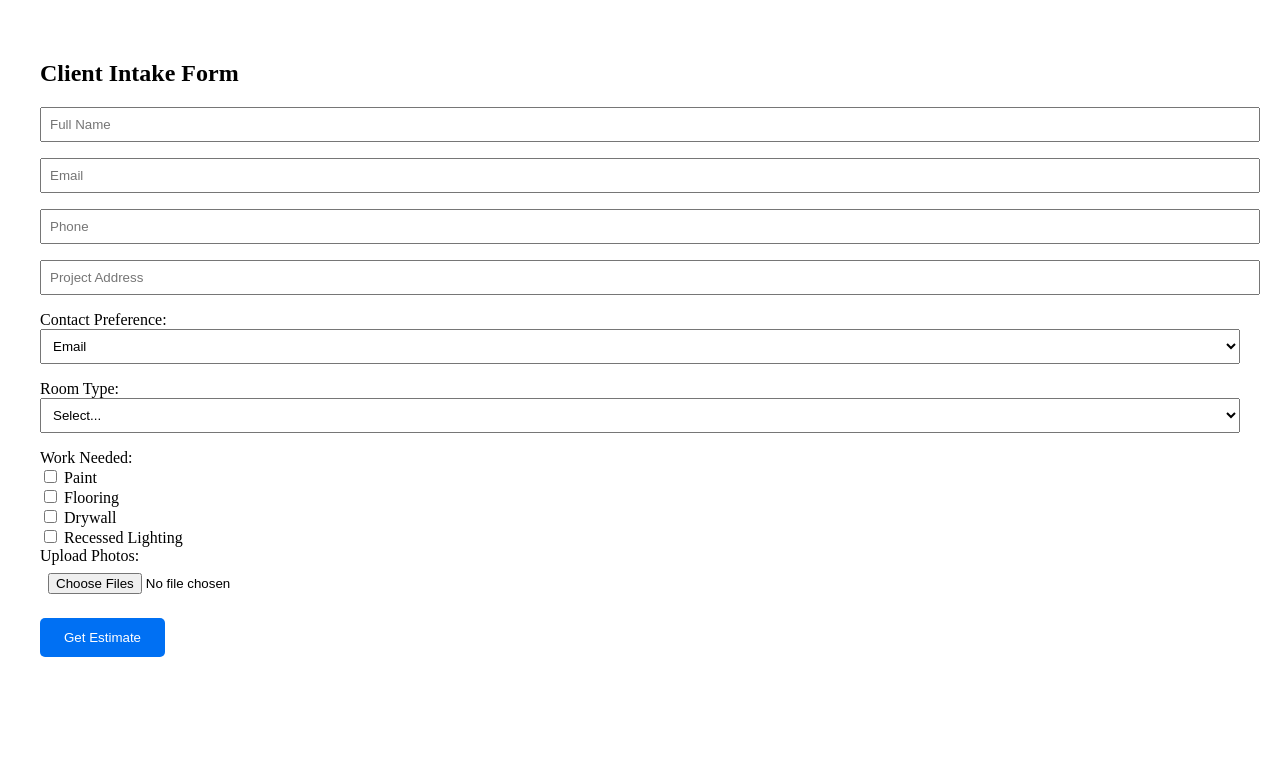
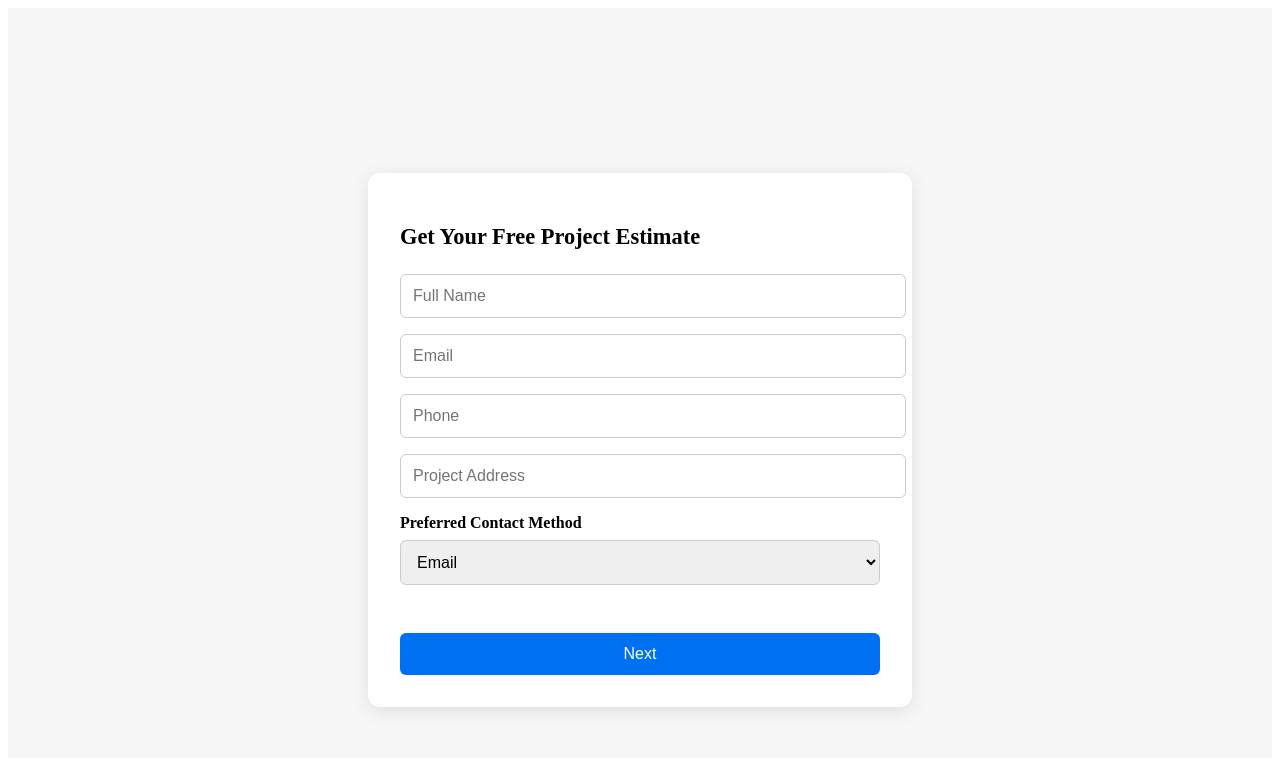
Before and after one commit to ContractConnect/contract-connect-live, a React (Create React App) app: page / in a window 1280 px wide. Shown: the top 758 px of the page. Built offline with nearby package versions, Linux system fonts and the light colour scheme.

Commit message:
style multi-step client form

```diff
--- a/src/components/ClientInfoForm.js
+++ b/src/components/ClientInfoForm.js
@@ -1,6 +1,8 @@
+
 import React, { useState } from 'react';
 
 export default function ClientInfoForm() {
+  const [step, setStep] = useState(1);
   const [formData, setFormData] = useState({
     name: '', email: '', phone: '', address: '', contact: 'Email',
     room: '', tasks: [], photos: [], estimate: 0
@@ -36,68 +38,153 @@ export default function ClientInfoForm() {
   const calculateEstimate = () => {
     let total = 0;
     for (const task of formData.tasks) {
-      if (task === 'drywall') total += taskPricing[task]; // flat per room
-      else total += 150 * taskPricing[task]; // estimate for 150 sqft room
+      if (task === 'drywall') total += taskPricing[task];
+      else total += 150 * taskPricing[task]; // 150 sqft estimate
     }
     setFormData(prev => ({ ...prev, estimate: total }));
   };
 
+  const nextStep = () => {
+    if (step === 3) calculateEstimate();
+    setStep(prev => prev + 1);
+  };
+
+  const prevStep = () => setStep(prev => prev - 1);
+
   return (
-    <div style={{ padding: '2rem' }}>
-      <h2>Client Intake Form</h2>
+    <div style={pageWrapper}>
+      <div style={cardStyle}>
+        <h2 style={headerStyle}>Get Your Free Project Estimate</h2>
 
-      <input name="name" placeholder="Full Name" onChange={handleChange} style={inputStyle} />
-      <input name="email" placeholder="Email" onChange={handleChange} style={inputStyle} />
-      <input name="phone" placeholder="Phone" onChange={handleChange} style={inputStyle} />
-      <input name="address" placeholder="Project Address" onChange={handleChange} style={inputStyle} />
-
-      <label>Contact Preference:</label>
-      <select name="contact" value={formData.contact} onChange={handleChange} style={inputStyle}>
+        {step === 1 && (
+          <>
+            <input name="name" placeholder="Full Name" onChange={handleChange} value={formData.name} style={inputStyle} />
+            <input name="email" placeholder="Email" onChange={handleChange} value={formData.email} style={inputStyle} />
+            <input name="phone" placeholder="Phone" onChange={handleChange} value={formData.phone} style={inputStyle} />
+            <input name="address" placeholder="Project Address" onChange={handleChange} value={formData.address} style={inputStyle} />
+            <label style={labelStyle}>Preferred Contact Method</label>
+            <select name="contact" onChange={handleChange} value={formData.contact} style={inputStyle}>
               <option value="Email">Email</option>
               <option value="Phone">Phone</option>
               <option value="Either">Either</option>
             </select>
+          </>
+        )}
 
-      <label>Room Type:</label>
-      <select name="room" value={formData.room} onChange={handleChange} style={inputStyle}>
+        {step === 2 && (
+          <>
+            <label style={labelStyle}>Room Type</label>
+            <select name="room" onChange={handleChange} value={formData.room} style={inputStyle}>
               <option value="">Select...</option>
               <option value="Kitchen">Kitchen</option>
               <option value="Bathroom">Bathroom</option>
               <option value="Bedroom">Bedroom</option>
+              <option value="Living Room">Living Room</option>
             </select>
 
-      <label>Work Needed:</label><br />
-      <label><input type="checkbox" value="paint" onChange={handleTaskChange} /> Paint</label><br />
-      <label><input type="checkbox" value="flooring" onChange={handleTaskChange} /> Flooring</label><br />
-      <label><input type="checkbox" value="drywall" onChange={handleTaskChange} /> Drywall</label><br />
-      <label><input type="checkbox" value="lighting" onChange={handleTaskChange} /> Recessed Lighting</label><br />
+            <label style={labelStyle}>What work do you need?</label>
+            <div style={checkboxGroup}>
+              <label><input type="checkbox" value="paint" onChange={handleTaskChange} /> Paint</label>
+              <label><input type="checkbox" value="flooring" onChange={handleTaskChange} /> Flooring</label>
+              <label><input type="checkbox" value="drywall" onChange={handleTaskChange} /> Drywall Repair</label>
+              <label><input type="checkbox" value="lighting" onChange={handleTaskChange} /> Recessed Lighting</label>
+            </div>
+          </>
+        )}
 
-      <label>Upload Photos:</label><br />
+        {step === 3 && (
+          <>
+            <label style={labelStyle}>Upload Photos (optional)</label>
             <input type="file" multiple onChange={handleFiles} style={inputStyle} />
-
-      <button onClick={calculateEstimate} style={buttonStyle}>Get Estimate</button>
-
+            <button onClick={calculateEstimate} style={buttonStyle}>Calculate Estimate</button>
             {formData.estimate > 0 && (
               <div style={{ marginTop: '1rem', fontWeight: 'bold' }}>
-          Estimate: ${formData.estimate.toLocaleString()}
+                Estimated Total: ${formData.estimate.toLocaleString()}
               </div>
             )}
+          </>
+        )}
+
+        <div style={buttonRow}>
+          {step > 1 && (
+            <button onClick={prevStep} style={secondaryButton}>Back</button>
+          )}
+          {step < 3 && (
+            <button onClick={nextStep} style={buttonStyle}>Next</button>
+          )}
+        </div>
+      </div>
     </div>
   );
 }
 
+const pageWrapper = {
+  minHeight: '100vh',
+  background: '#f7f7f7',
+  display: 'flex',
+  justifyContent: 'center',
+  alignItems: 'center',
+  padding: '2rem'
+};
+
+const cardStyle = {
+  background: '#fff',
+  borderRadius: '12px',
+  padding: '2rem',
+  maxWidth: '480px',
+  width: '100%',
+  boxShadow: '0 4px 20px rgba(0, 0, 0, 0.1)'
+};
+
+const headerStyle = {
+  marginBottom: '1.5rem',
+  fontSize: '1.4rem',
+  fontWeight: 'bold'
+};
+
 const inputStyle = {
+  width: '100%',
+  padding: '0.75rem',
+  marginBottom: '1rem',
+  borderRadius: '6px',
+  border: '1px solid #ccc',
+  fontSize: '1rem'
+};
+
+const labelStyle = {
   display: 'block',
-  width: '100%',
-  marginBottom: '1rem',
-  padding: '0.5rem'
+  marginBottom: '0.5rem',
+  fontWeight: '600'
+};
+
+const checkboxGroup = {
+  display: 'flex',
+  flexDirection: 'column',
+  gap: '0.5rem',
+  marginBottom: '1rem'
 };
 
 const buttonStyle = {
-  padding: '0.75rem 1.5rem',
-  background: '#0070f3',
+  width: '100%',
+  padding: '0.75rem',
+  backgroundColor: '#0070f3',
   color: '#fff',
   border: 'none',
-  borderRadius: '5px',
-  cursor: 'pointer'
+  borderRadius: '6px',
+  fontSize: '1rem',
+  cursor: 'pointer',
+  marginTop: '1rem'
 };
+
+const secondaryButton = {
+  ...buttonStyle,
+  backgroundColor: '#eee',
+  color: '#333'
+};
+
+const buttonRow = {
+  display: 'flex',
+  justifyContent: 'space-between',
+  gap: '1rem',
+  marginTop: '1rem'
+};
```
Also changed, not shown: 2 other files (tests, documents, lock files or other folders). Lines whose indentation alone changed are shown as unchanged.
